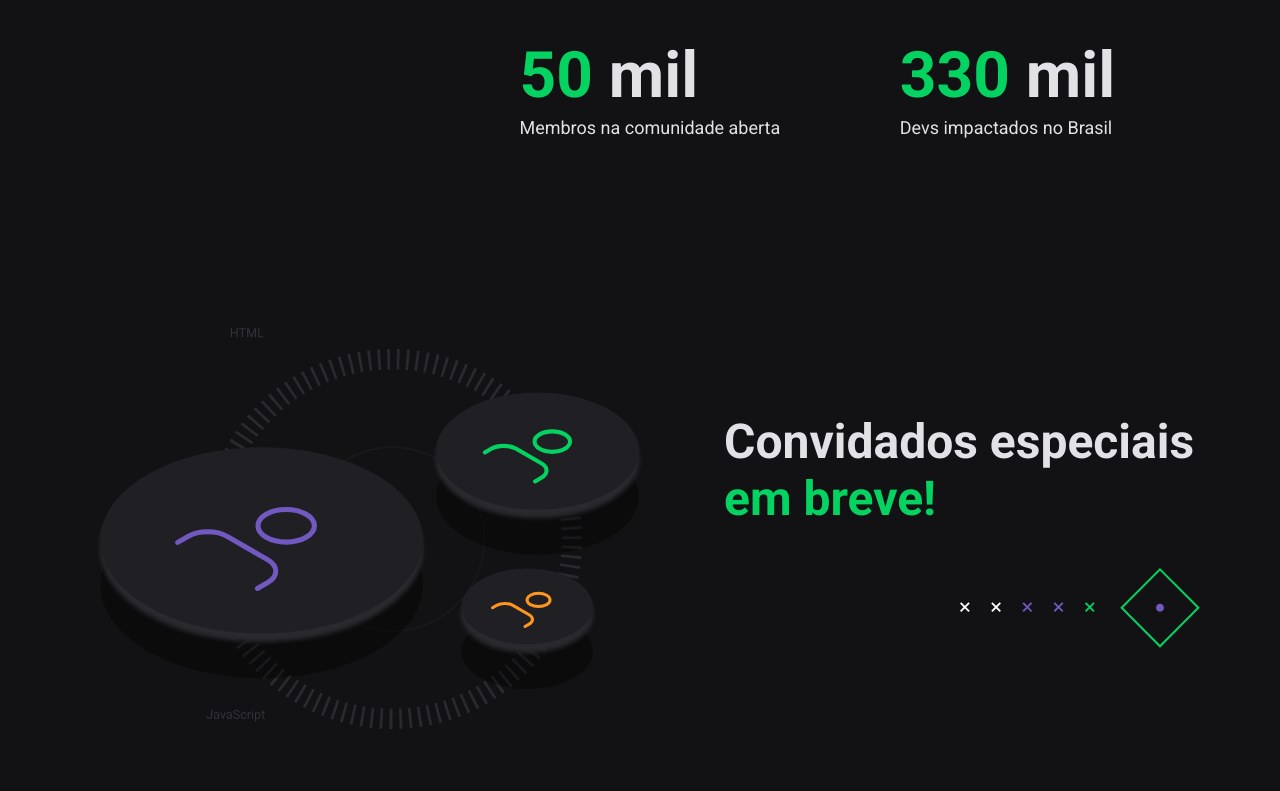
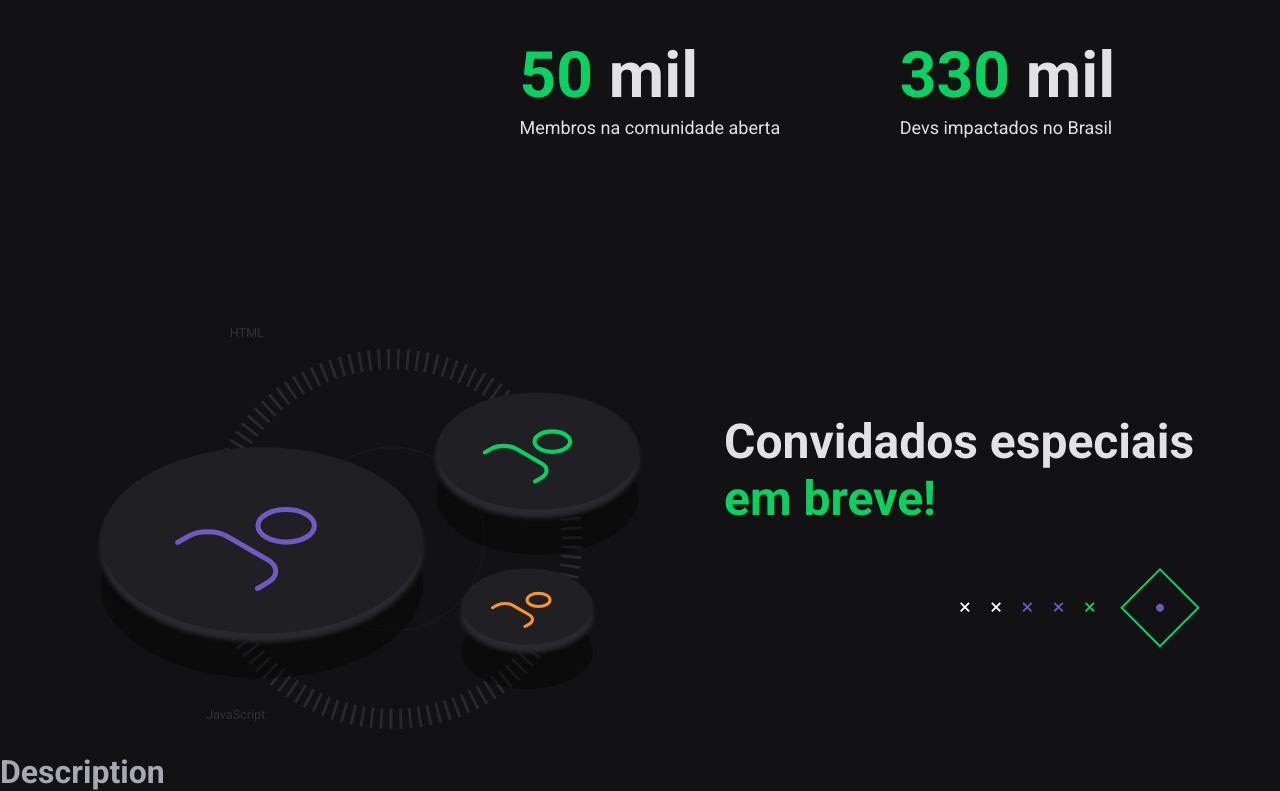
Before and after one commit to 0xjoaovpsantos/next-level-week-clone, a React (Create React App) app: page / in a window 1280 px wide. Shown: the part 4855-5646 px from the top of the page. Before the commit the page ends 5608 px from the top, so only its background shows below. Built offline with nearby package versions, Linux system fonts and the light colour scheme.

Commit message:
add: create component Description

```diff
--- a/src/App.tsx
+++ b/src/App.tsx
@@ -8,6 +8,7 @@ import Pillars from './components/Pillas';
 import Instructors from './components/Instructors';
 import Company from './components/Company';
 import Guests from './components/Guests';
+import Description from './components/Description';
 
 const App: React.FC = () => (
   <>
@@ -19,6 +20,7 @@ const App: React.FC = () => (
     <Instructors />
     <Company />
     <Guests />
+    <Description />
   </>
 );
 
--- /dev/null
+++ b/src/components/Description/index.tsx
@@ -0,0 +1,5 @@
+import React from 'react';
+
+const Description: React.FC = () => <h1>Description</h1>;
+
+export default Description;
```
